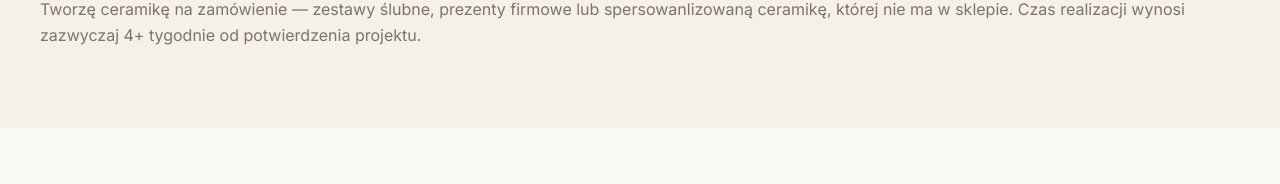
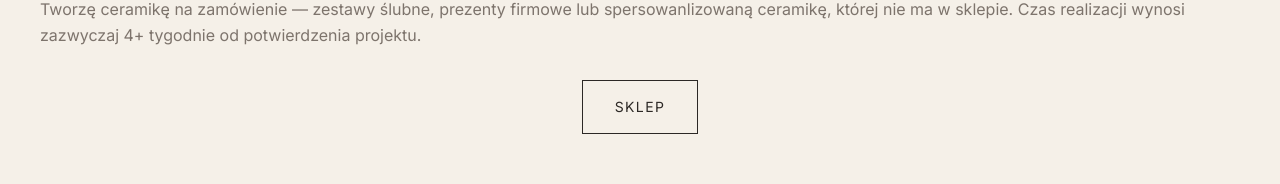
Before and after one commit to Thashar/Unique-Ceramics-v2, a Next.js app: page /zamowienie-indywidualne in a window 1280 px wide. Shown: the part 264-448 px from the top of the page. Built offline with nearby package versions, Linux system fonts and the light colour scheme; no server answers; the database is empty; a web font is replaced by a local one.

Commit message:
Zamowienie indywidualne: przycisk Sklep w naglowku
Co-Authored-By: Claude Sonnet 4.6 <noreply@anthropic.com>

```diff
--- a/app/zamowienie-indywidualne/page.tsx
+++ b/app/zamowienie-indywidualne/page.tsx
@@ -1,6 +1,7 @@
 "use client";
 
 import { useState } from "react";
+import Link from "next/link";
 import Header from "@/components/layout/Header";
 import Footer from "@/components/layout/Footer";
 
@@ -87,6 +88,14 @@ export default function CustomOrderPage() {
               Tworzę ceramikę na zamówienie — zestawy ślubne, prezenty firmowe lub spersowanlizowaną ceramikę, której nie ma w sklepie.
               Czas realizacji wynosi zazwyczaj 4+ tygodnie od potwierdzenia projektu.
             </p>
+            <div className="mt-8 text-center">
+              <Link
+                href="/sklep"
+                className="inline-flex items-center gap-2 border border-espresso hover:bg-espresso hover:text-cream text-espresso text-sm tracking-widest uppercase px-8 py-4 transition-colors"
+              >
+                Sklep
+              </Link>
+            </div>
           </div>
         </div>
 
```
